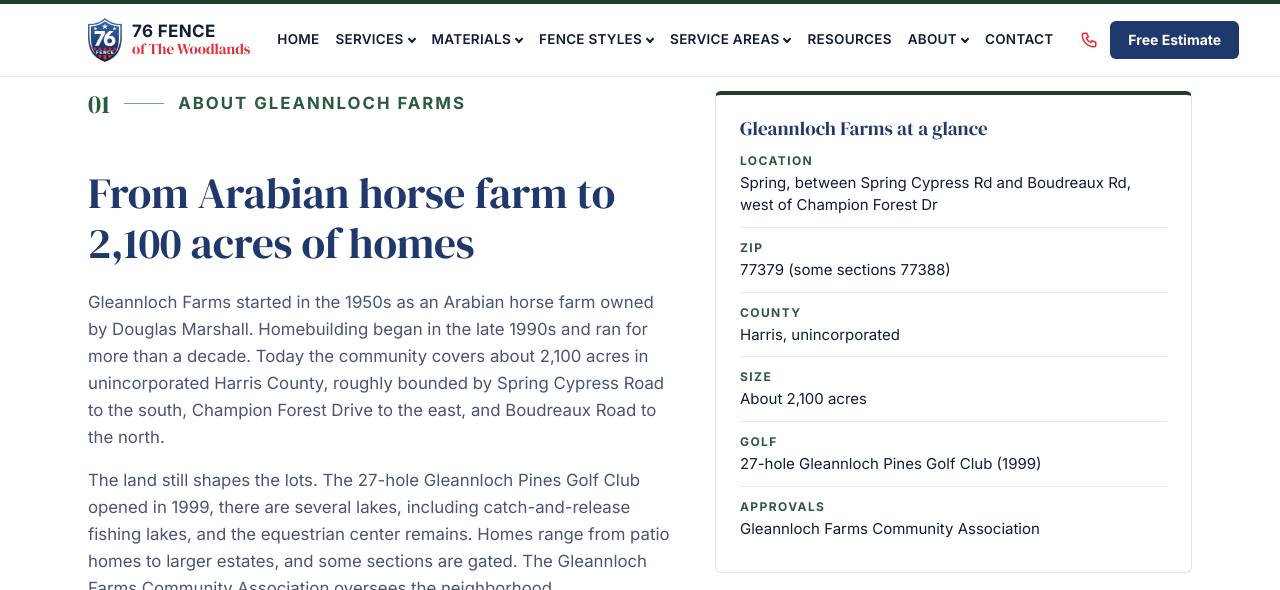
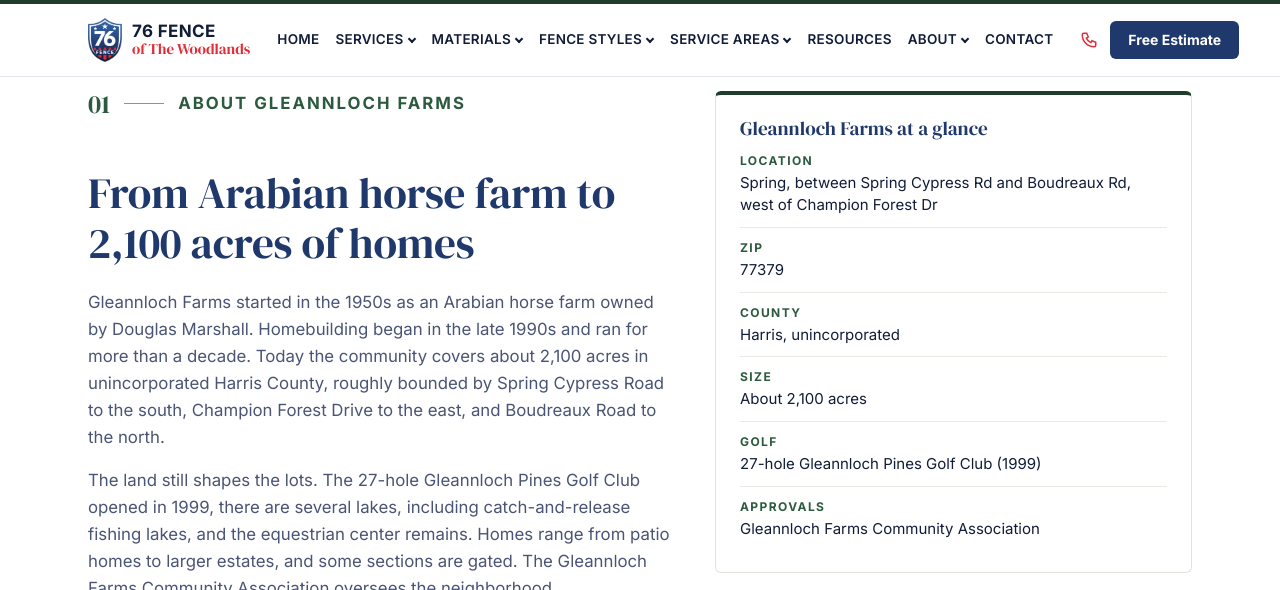
Before and after one commit to brysr1/thewoodlandsfences-site, a Jekyll site: the page built from neighborhoods/gleannloch-farms.md, in a window 1280 px wide and 900 px high, scrolled down 663 px, cut to the strip 0-590 px from the top of the window. Built offline with Jekyll 4.4.1, drawn with Linux system fonts in a browser that asks for light colours.

Commit message:
Gleannloch Farms: ZIP is 77379 only (remove 77388 claim)
Co-Authored-By: Claude Opus 5.5 <noreply@anthropic.com>
Claude-Session: https://claude.ai/code/session_01G5LnwAMmNeAsRzudMbwUtq

```diff
--- a/neighborhoods/gleannloch-farms.md
+++ b/neighborhoods/gleannloch-farms.md
@@ -14,7 +14,7 @@ map_q: "Gleannloch Farms, Spring, TX 77379"
 map_z: 13
 facts:
   - { k: "Location", v: "Spring, between Spring Cypress Rd and Boudreaux Rd, west of Champion Forest Dr" }
-  - { k: "ZIP", v: "77379 (some sections 77388)" }
+  - { k: "ZIP", v: "77379" }
   - { k: "County", v: "Harris, unincorporated" }
   - { k: "Size", v: "About 2,100 acres" }
   - { k: "Golf", v: "27-hole Gleannloch Pines Golf Club (1999)" }
@@ -24,7 +24,7 @@ cta_text: "Call or text (713) 331-9385, or book online. We'll check the flood ma
 faq_title: "Gleannloch Farms fence questions"
 faq:
   - q: "Do you serve Gleannloch Farms?"
-    a: "Yes. We install and repair fences throughout Gleannloch Farms, in both the 77379 and 77388 sections. Our office is at 1401 Lake Plaza Dr in Spring, just off I-45."
+    a: "Yes. We install and repair fences throughout Gleannloch Farms (77379). Our office is at 1401 Lake Plaza Dr in Spring, just off I-45."
   - q: "Do I need a county permit for a fence in Gleannloch Farms?"
     a: "Gleannloch Farms is in unincorporated Harris County. A residential fence outside the special flood hazard area doesn't need a county permit. With this many lakes, some lots sit in or near a mapped flood zone, so we check your address before we quote. If it's in an A or V zone, the county needs a permit with a site plan and fence design."
   - q: "Do I need HOA approval?"
```
